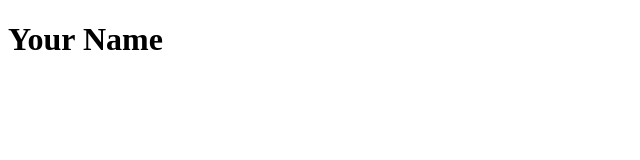
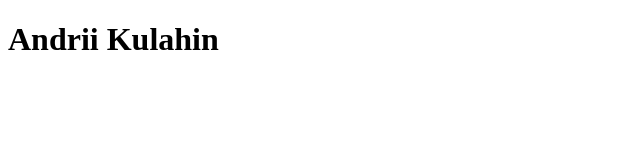
Before and after one commit to i876678i/test, a plain HTML site: page index.html in a window 1280 px wide. Shown: the whole page, without its empty margins (0-640 px from the left). Drawn offline with Linux system fonts and the light colour scheme.

Commit message:
Update index.html

```diff
--- a/index.html
+++ b/index.html
@@ -3,9 +3,8 @@
 <head>
   <meta charset="UTF-8">
   <meta name="viewport" content="width=device-width, initial-scale=1.0">
-  <title>Andrii Kulahin</title>
   </head>
 <body>
-  <h1>Your Name</h1>
+  <h1>Andrii Kulahin</h1>
   </body>
 </html>
```
